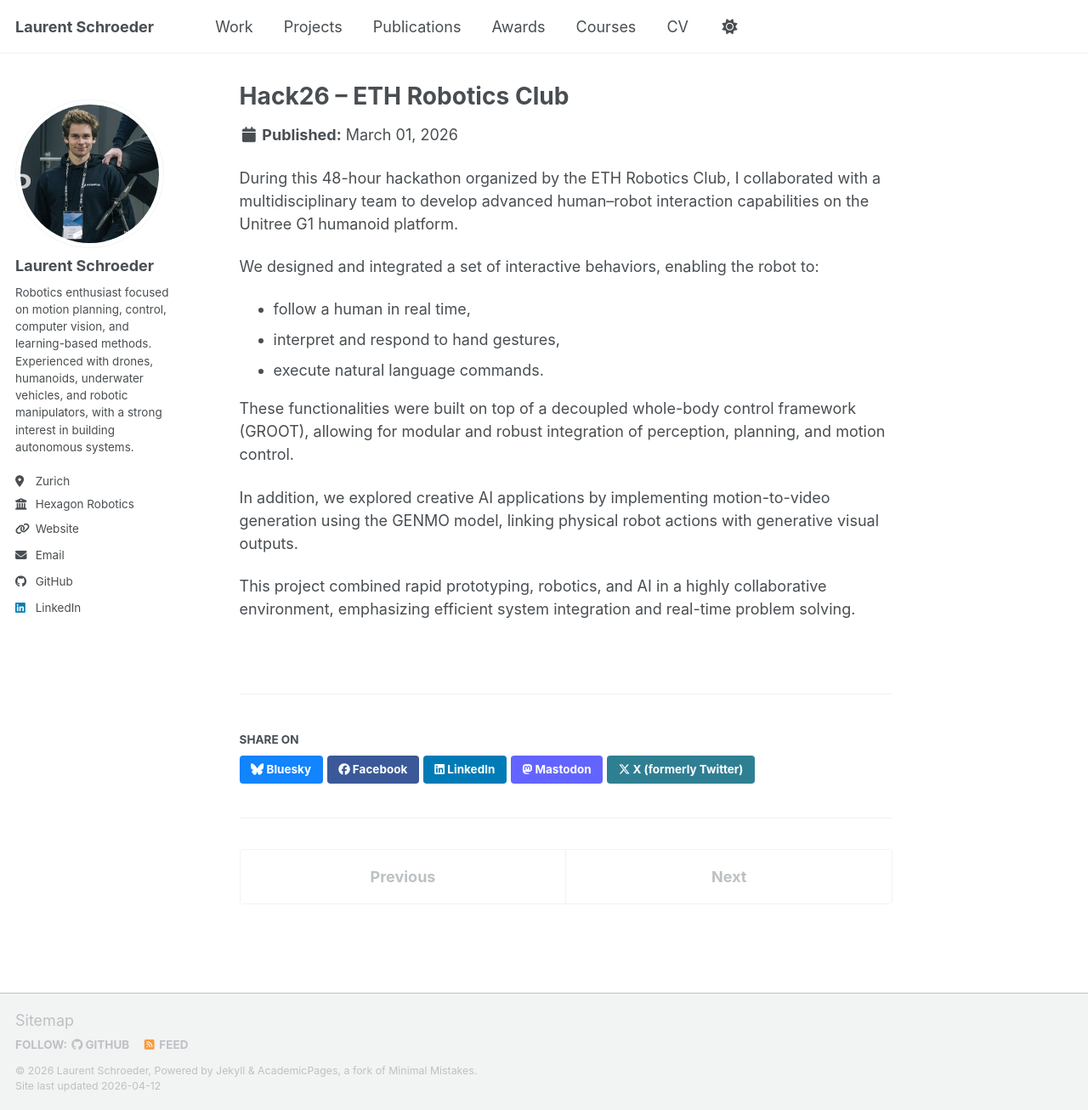
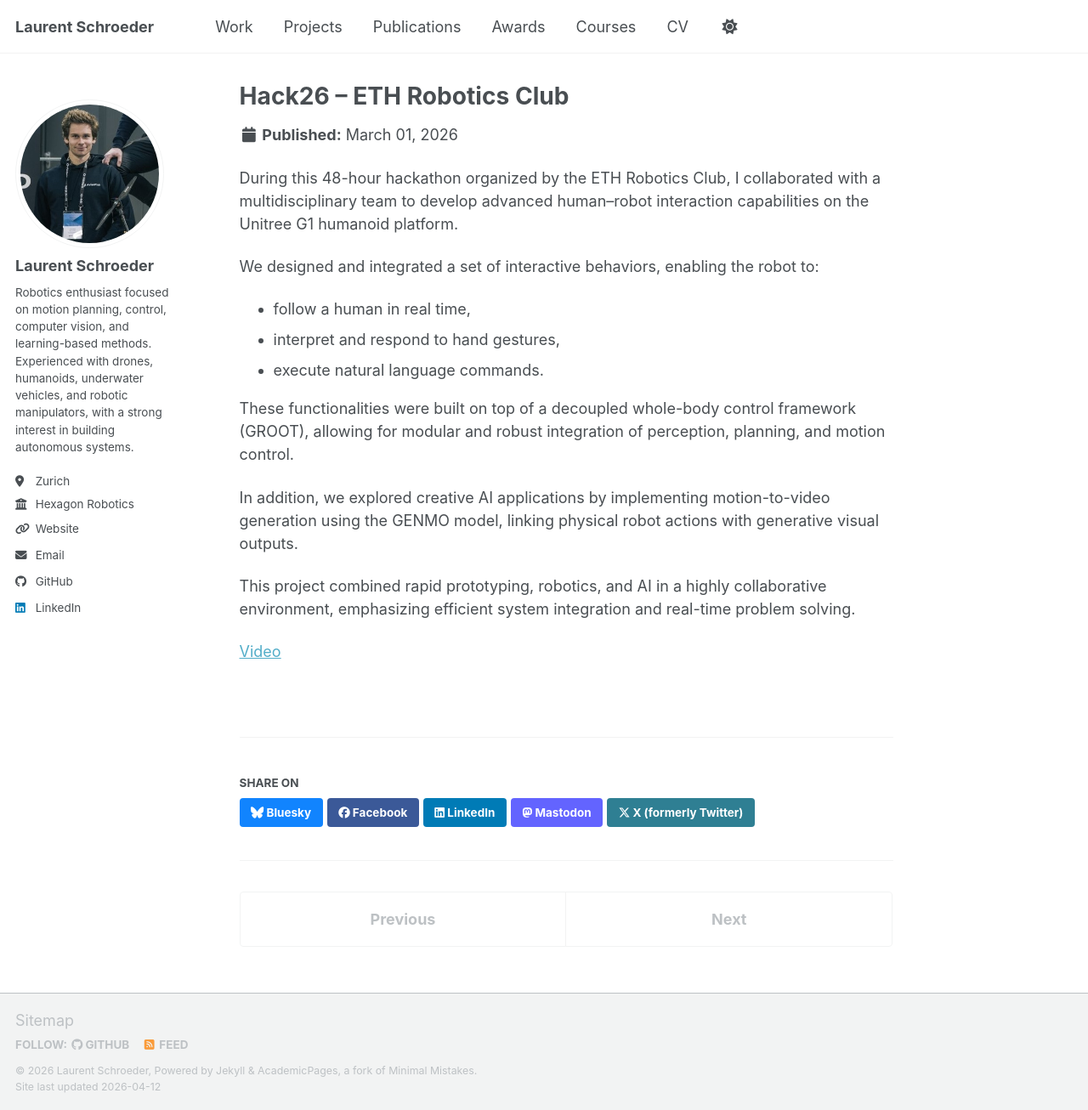
Before and after one commit to Laurent202224/Laurent202224.github.io, a Jekyll site: the page built from _portfolio/hack26-eth-robotics-club.md, in a window 1280 px wide and 1306 px high. Shown: the whole window at 85% size. Built offline with Jekyll 4.4.1, drawn with Linux system fonts in a browser that asks for light colours; a script bundle is joined from its source files by our own code; library files that are not in the unit come from our copies.

Commit message:
added hack26 video

```diff
--- a/_portfolio/hack26-eth-robotics-club.md
+++ b/_portfolio/hack26-eth-robotics-club.md
@@ -20,3 +20,5 @@ These functionalities were built on top of a decoupled whole-body control framew
 In addition, we explored creative AI applications by implementing motion-to-video generation using the GENMO model, linking physical robot actions with generative visual outputs.
 
 This project combined rapid prototyping, robotics, and AI in a highly collaborative environment, emphasizing efficient system integration and real-time problem solving.
+
+[Video](https://youtu.be/WhozCEpkOhM)
```
Also changed, not shown: _portfolio/sprind-fully-autonomous-flight-2-0.md (+2 -0 lines).
